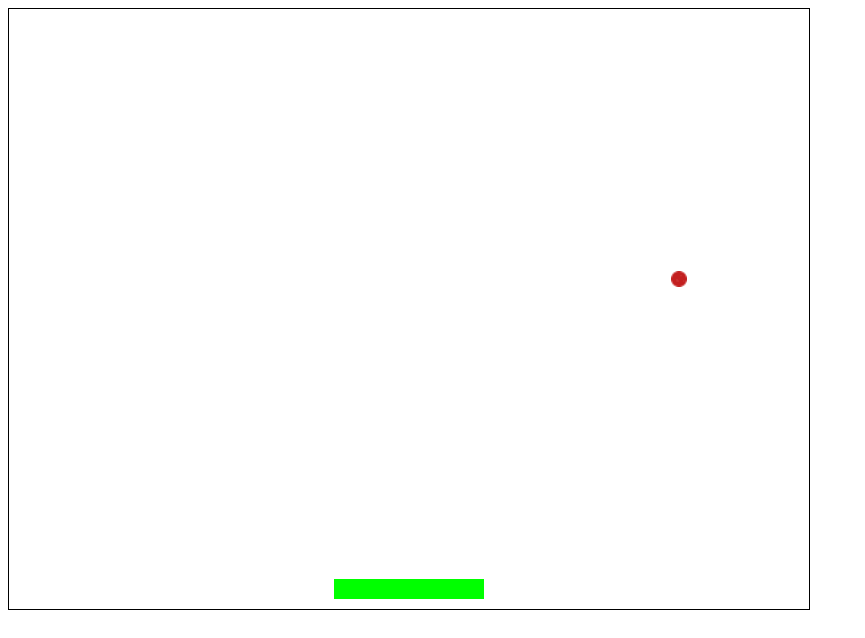
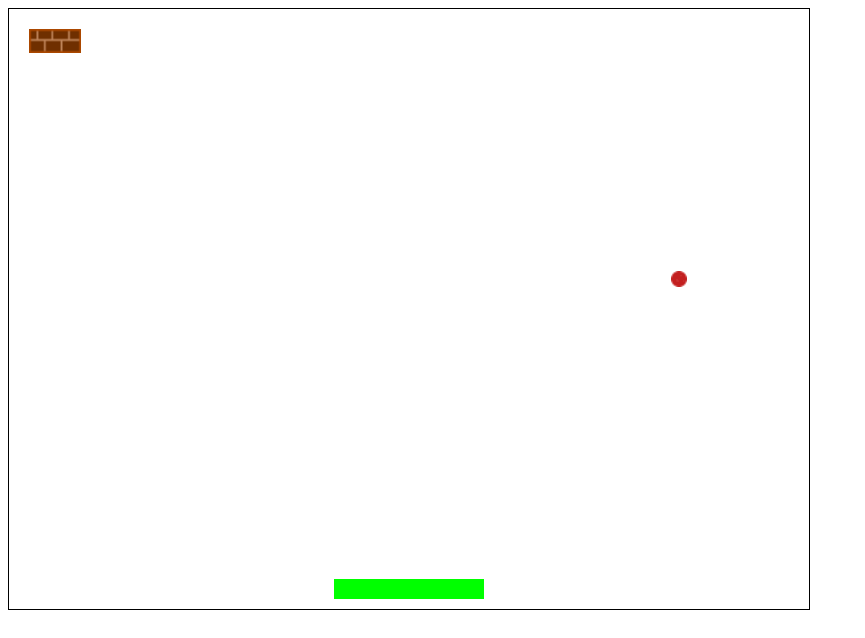
Before and after one commit to CRBroughton/Intro-To-Game-Development-With-Javascript, a website with bundled scripts: page public/index.html in a window 1280 px wide. Shown: the whole page, without its empty margins (0-865 px from the left). Built offline with nearby package versions, Linux system fonts and the light colour scheme.

Commit message:
added first brick

```diff
--- a/public/index.html
+++ b/public/index.html
@@ -18,6 +18,7 @@
 </head>
 <body>
     <img id="img_ball" src="../assets/images/ball.png" alt="ball">
+    <img id="img_brick" src="../assets/images/wall.png" alt="wall">
     <canvas id="gameScreen" width="800" height="600"></canvas>
     <script type="module" src="index.js"></script>
 </body>
--- a/src/ball.ts
+++ b/src/ball.ts
@@ -26,7 +26,7 @@ export default class Ball {
             y: 2,
         }
         this.size = 16
-    }d
+    }
 
     draw(ctx: CanvasRenderingContext2D) {
         ctx.drawImage(this.image, this.position.x, this.position.y, this.size, this.size)
--- /dev/null
+++ b/src/brick.ts
@@ -0,0 +1,28 @@
+export default class Brick {
+    image: HTMLImageElement;
+    gameWidth: number;
+    gameHeight: number;
+    game: any;
+    width: number;
+    height: number;
+    position: object;
+    constructor(game: any, position: number[]) {
+            this.gameWidth = game.gameWidth;
+            this.gameHeight = game.gameHeight;
+            this.image = <HTMLImageElement>document.getElementById('img_brick')!
+
+            this.game = game
+
+            this.position = position
+            this.width = 52
+            this.height = 24
+    }
+
+    update() {
+
+    }
+
+    draw(ctx: CanvasRenderingContext2D) {
+        ctx.drawImage(this.image, this.position.x, this.position.y, this.width, this.height)
+    }
+}
--- a/src/game.ts
+++ b/src/game.ts
@@ -1,6 +1,7 @@
 import Paddle from './paddle.js'
 import InputHandler from './input.js'
 import Ball from './ball.js'
+import Brick from './brick.js'
 
 
 export default class Game {
@@ -18,9 +19,12 @@ export default class Game {
         this.paddle = new Paddle(this);
         this.ball = new Ball(this);
 
+        let brick = new Brick(this, {x: 20, y: 20})
+
         this.gameObjects = [
             this.ball,
-            this.paddle
+            this.paddle,
+            brick
         ]
         new InputHandler(this.paddle)
     }
```
